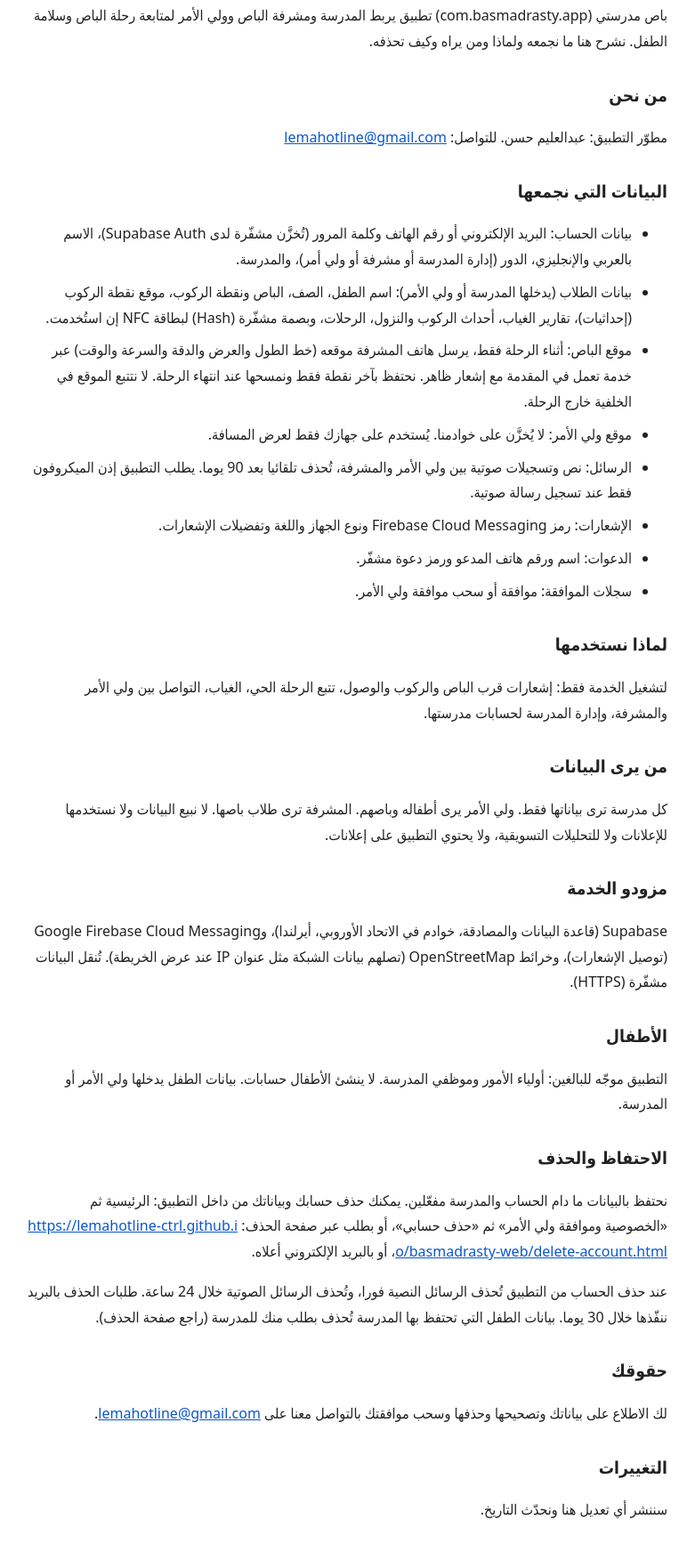
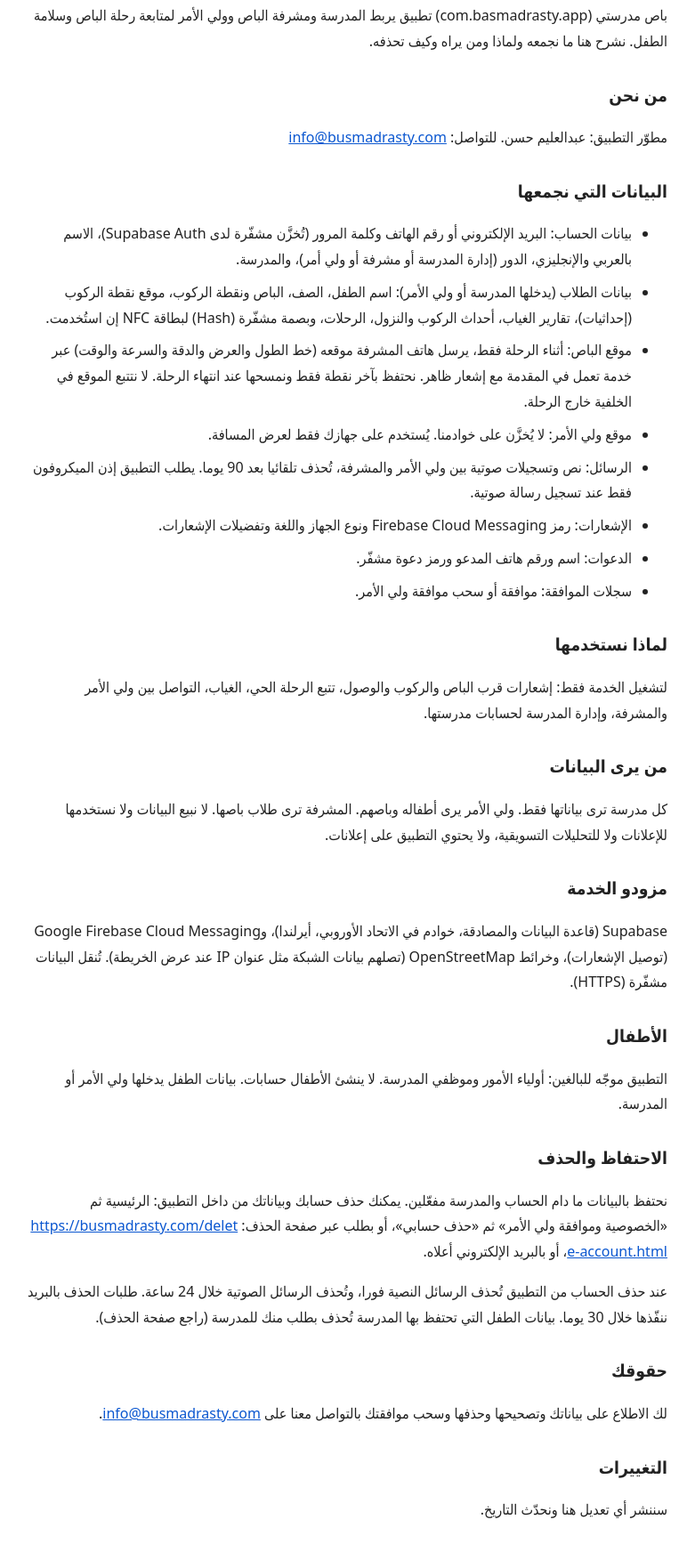
Before and after one commit to lemahotline-ctrl/basmadrasty-web, a plain HTML site: page privacy-policy.html in a window 1280 px wide. Shown: the part 142-1886 px from the top of the page at 89% size, without its empty margins (250-1031 px from the left). Drawn offline with Linux system fonts and the light colour scheme.

Commit message:
Use info@busmadrasty.com contact email; fix deletion page link

```diff
--- a/privacy-policy.html
+++ b/privacy-policy.html
@@ -15,7 +15,7 @@ h1{font-size:1.6rem}h2{font-size:1.2rem;margin-top:1.8rem}li{margin-bottom:.5rem
 <p>باص مدرستي (com.basmadrasty.app) تطبيق يربط المدرسة ومشرفة الباص وولي الأمر لمتابعة رحلة الباص وسلامة الطفل. نشرح هنا ما نجمعه ولماذا ومن يراه وكيف تحذفه.</p>
 
 <h2>من نحن</h2>
-<p>مطوّر التطبيق: عبدالعليم حسن. للتواصل: <a href="mailto:lemahotline@gmail.com">lemahotline@gmail.com</a></p>
+<p>مطوّر التطبيق: عبدالعليم حسن. للتواصل: <a href="mailto:info@busmadrasty.com">info@busmadrasty.com</a></p>
 
 <h2>البيانات التي نجمعها</h2>
 <ul>
@@ -42,11 +42,11 @@ h1{font-size:1.6rem}h2{font-size:1.2rem;margin-top:1.8rem}li{margin-bottom:.5rem
 <p>التطبيق موجّه للبالغين: أولياء الأمور وموظفي المدرسة. لا ينشئ الأطفال حسابات. بيانات الطفل يدخلها ولي الأمر أو المدرسة.</p>
 
 <h2>الاحتفاظ والحذف</h2>
-<p>نحتفظ بالبيانات ما دام الحساب والمدرسة مفعّلين. يمكنك حذف حسابك وبياناتك من داخل التطبيق: الرئيسية ثم «الخصوصية وموافقة ولي الأمر» ثم «حذف حسابي»، أو بطلب عبر صفحة الحذف: <a href="https://lemahotline-ctrl.github.io/basmadrasty-web/delete-account.html">https://lemahotline-ctrl.github.io/basmadrasty-web/delete-account.html</a>، أو بالبريد الإلكتروني أعلاه.</p>
+<p>نحتفظ بالبيانات ما دام الحساب والمدرسة مفعّلين. يمكنك حذف حسابك وبياناتك من داخل التطبيق: الرئيسية ثم «الخصوصية وموافقة ولي الأمر» ثم «حذف حسابي»، أو بطلب عبر صفحة الحذف: <a href="https://busmadrasty.com/delete-account.html">https://busmadrasty.com/delete-account.html</a>، أو بالبريد الإلكتروني أعلاه.</p>
 <p>عند حذف الحساب من التطبيق تُحذف الرسائل النصية فورا، وتُحذف الرسائل الصوتية خلال 24 ساعة. طلبات الحذف بالبريد ننفّذها خلال 30 يوما. بيانات الطفل التي تحتفظ بها المدرسة تُحذف بطلب منك للمدرسة (راجع صفحة الحذف).</p>
 
 <h2>حقوقك</h2>
-<p>لك الاطلاع على بياناتك وتصحيحها وحذفها وسحب موافقتك بالتواصل معنا على <a href="mailto:lemahotline@gmail.com">lemahotline@gmail.com</a>.</p>
+<p>لك الاطلاع على بياناتك وتصحيحها وحذفها وسحب موافقتك بالتواصل معنا على <a href="mailto:info@busmadrasty.com">info@busmadrasty.com</a>.</p>
 
 <h2>التغييرات</h2>
 <p>سننشر أي تعديل هنا ونحدّث التاريخ.</p>
```
Also changed, not shown: brochure.html (+1 -1 lines), delete-account.html (+2 -2 lines).
